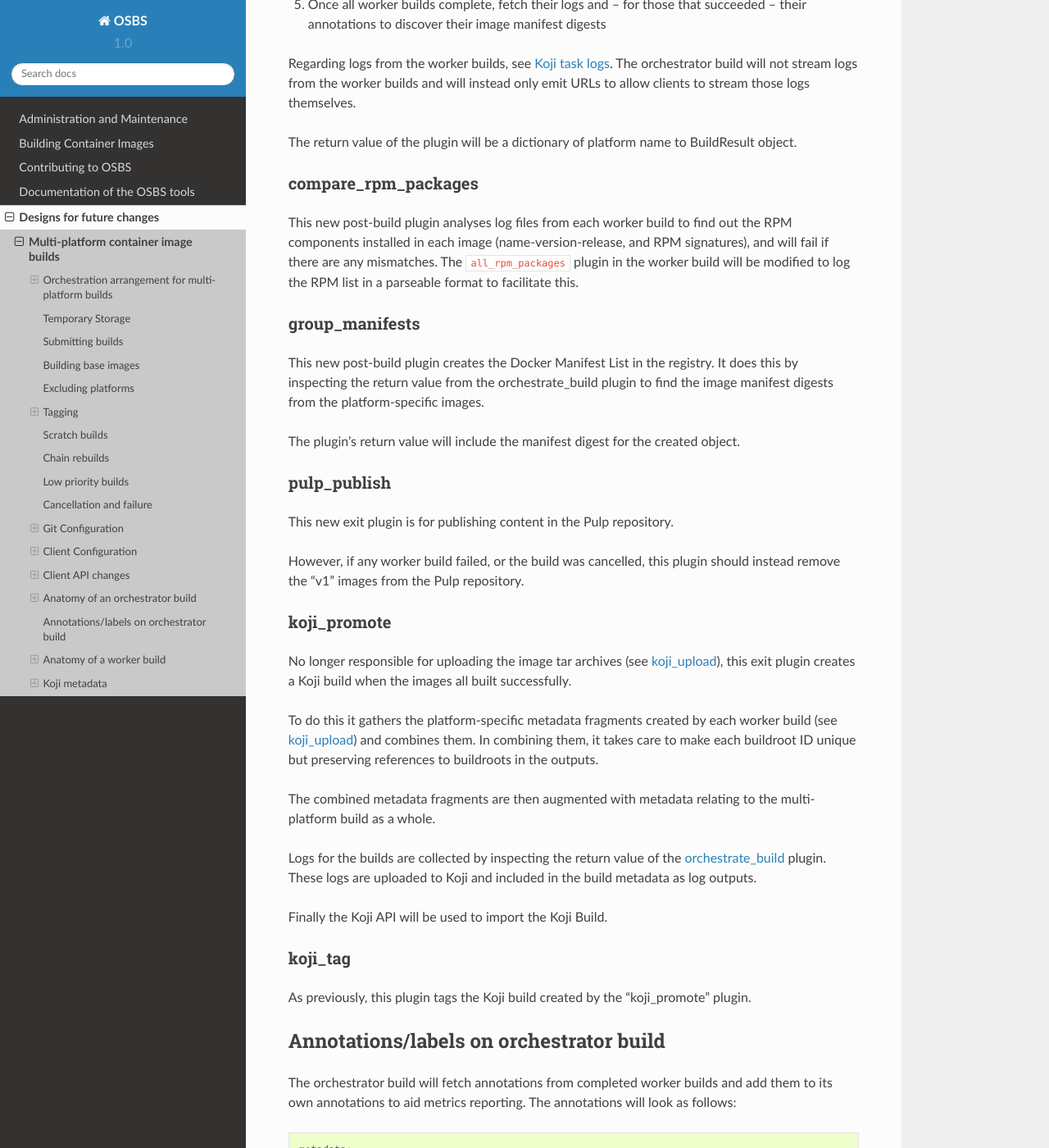
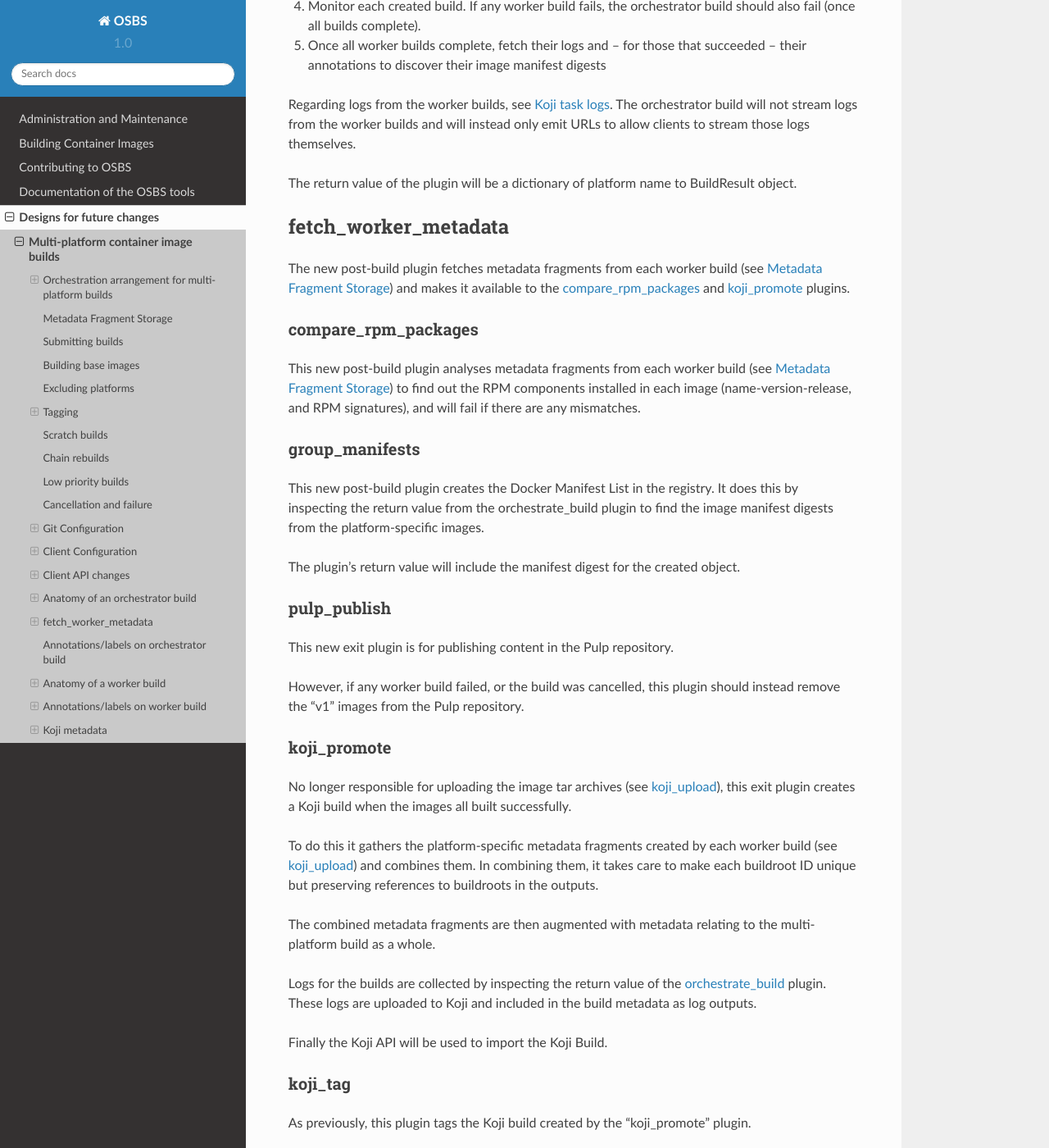
Before and after one commit to containerbuildsystem/osbs-docs, a Sphinx documentation site: the page built from docs/multiarch.rst, in a window 1280 px wide and 1400 px high, scrolled down 11016 px. Shown: the whole window at 82% size. Built offline with Sphinx 7.4.7 and the Read the Docs theme 2.0.0, drawn with Linux system fonts in a browser that asks for light colours; some of the changed text lies outside the part shown.

Commit message:
multiarch: new plugins for worker metadata
Signed-off-by: Tim Waugh <twaugh@redhat.com>

```diff
--- a/docs/multiarch.rst
+++ b/docs/multiarch.rst
@@ -76,7 +76,7 @@ Steps performed in the orchestrator build are:
 - If Koji integration is enabled:
 
   - Combine Koji metadata fragments from temporary storage (see
-    `Temporary Storage`_)
+    `Metadata Fragment Storage`_)
 
   - Create a Koji Build. Note: no need to upload image tar archives as
     worker builds have done this
@@ -120,7 +120,8 @@ builds, atomic-reactor will execute these steps as plugins:
   - Upload image tar archive to Koji but do not create a Koji Build
 
   - Upload the Koji metadata fragment (buildroot information, built
-    image information) to temporary storage (see `Temporary Storage`_)
+    image information) to temporary storage (see `Metadata Fragment
+    Storage`_)
 
 - Update this OpenShift Build with annotations about output,
   performance, errors, etc
@@ -131,8 +132,8 @@ builds, atomic-reactor will execute these steps as plugins:
 .. graphviz:: images/multi-after-build.dot
    :caption: After build
 
-Temporary Storage
------------------
+Metadata Fragment Storage
+-------------------------
 
 When creating a Koji Build, the `koji_promote`_ plugin needs to
 assemble Koji Build Metadata, including:
@@ -555,6 +556,9 @@ ATOMIC_REACTOR_PLUGINS environment variable for an orchestrator build.
     "prepublish_plugins": [],
     "postbuild_plugins": [
       {
+        "name": "fetch_worker_metadata"
+      },
+      {
         "name": "compare_rpm_packages"
       },
       {
@@ -647,15 +651,20 @@ themselves.
 The return value of the plugin will be a dictionary of platform name
 to BuildResult object.
 
+fetch_worker_metadata
+---------------------
+
+The new post-build plugin fetches metadata fragments from each worker
+build (see `Metadata Fragment Storage`_) and makes it available to the
+`compare_rpm_packages`_ and `koji_promote`_ plugins.
+
 compare_rpm_packages
 ~~~~~~~~~~~~~~~~~~~~
 
-This new post-build plugin analyses log files from each worker build
-to find out the RPM components installed in each image
-(name-version-release, and RPM signatures), and will fail if there are
-any mismatches. The ``all_rpm_packages`` plugin in the worker build
-will be modified to log the RPM list in a parseable format to
-facilitate this.
+This new post-build plugin analyses metadata fragments from each
+worker build (see `Metadata Fragment Storage`_) to find out the RPM
+components installed in each image (name-version-release, and RPM
+signatures), and will fail if there are any mismatches.
 
 group_manifests
 ~~~~~~~~~~~~~~~
@@ -702,6 +711,12 @@ koji_tag
 
 As previously, this plugin tags the Koji build created by the
 "koji_promote" plugin.
+
+remove_worker_metadata
+~~~~~~~~~~~~~~~~~~~~~~
+
+This new exit plugin removes metadata fragments created by the worker
+builds (see `Metadata Fragment Storage`_).
 
 Annotations/labels on orchestrator build
 ----------------------------------------
@@ -933,13 +948,6 @@ This configuration is created by osbs-client's ``create_worker_build``
 method, which has an optional ``filesystem_koji_task_id`` parameter
 used for building base images.
 
-all_rpm_packages
-~~~~~~~~~~~~~~~~
-
-This existing post-build plugin will be modified. As well as fetching
-the list of installed RPMs in the built image, it will emit this list
-using a specially-formatted log output.
-
 pulp_push
 ~~~~~~~~~
 
@@ -956,7 +964,7 @@ does not create a Koji build.
 
 Additionally, it creates the platform-specific parts of the Koji build
 metadata (see `Koji build`_) and places them in temporary storage (see
-`Temporary Storage`_).
+`Metadata Fragment Storage`_).
 
 The metadata fragment will take the form of a JSON file::
 
@@ -972,6 +980,32 @@ The metadata fragment will take the form of a JSON file::
       }
     ]
   }
+
+store_metadata_in_osv3
+~~~~~~~~~~~~~~~~~~~~~~
+
+This existing exit plugin will store the `metadata_fragment`_
+annotation using the result of the `koji_upload`_ plugin.
+
+Annotations/labels on worker build
+----------------------------------
+
+The worker build annotations remain largely unchanged for
+multi-platform builds. However, to support `Metadata Fragment
+Storage`_ a new annotation will be added::
+
+  metadata:
+    labels:
+      ...
+    annotations:
+      ...
+      metadata_fragment: "secret/koji-metadata-7e4aab0"
+
+metadata_fragment
+~~~~~~~~~~~~~~~~~
+
+This annotation has a string value which is the kind and name of the
+OpenShift object in which the metadata fragment is stored.
 
 Koji metadata
 -------------
```
